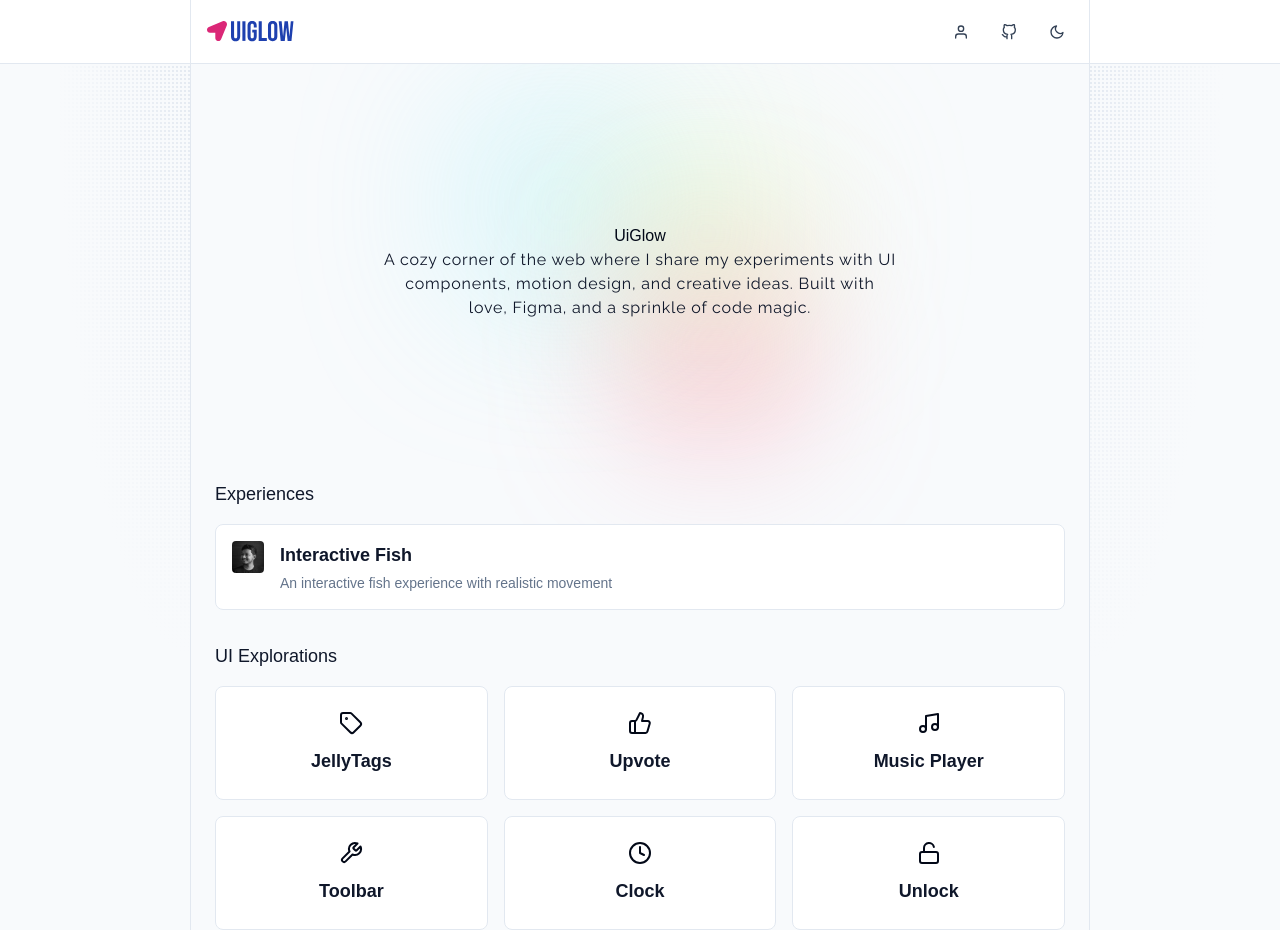
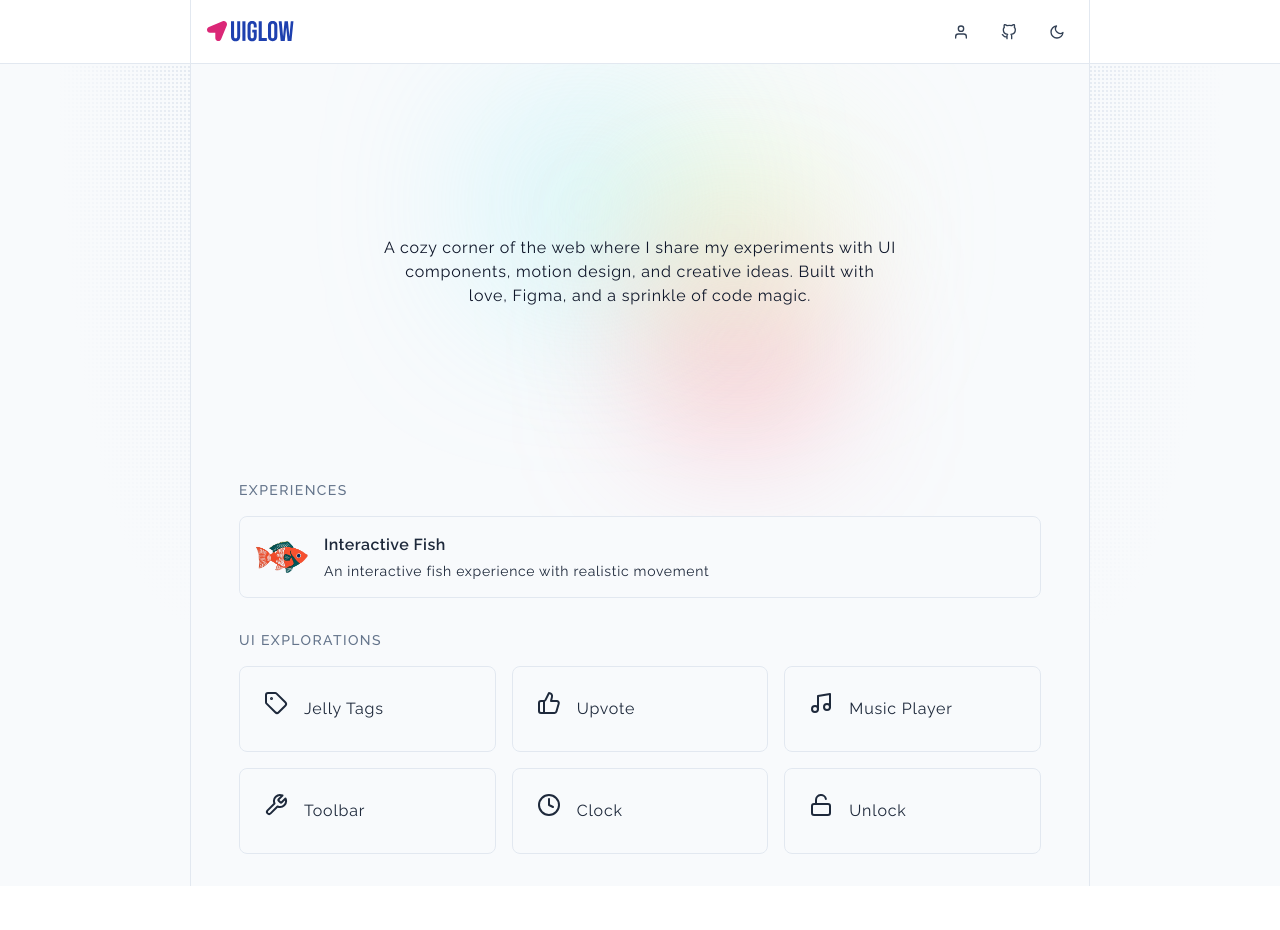
Before and after one commit to tonyzebastian/uiglow, a Next.js app: page / in a window 1280 px wide. After the commit the page ends 886 px from the top, so only its background shows below. Built offline with nearby package versions, Linux system fonts and the light colour scheme.

Commit message:
happy version

```diff
--- a/package.json
+++ b/package.json
@@ -18,6 +18,7 @@
     "class-variance-authority": "^0.7.1",
     "clsx": "^2.1.1",
     "framer-motion": "^11.15.0",
+    "lottie-web": "^5.12.2",
     "lucide-react": "^0.468.0",
     "next": "15.1.2",
     "react": "^18.0.0",
--- a/src/app/page.js
+++ b/src/app/page.js
@@ -6,7 +6,7 @@ import { Fish, Tag, ThumbsUp, Music, Wrench, Clock, Unlock } from 'lucide-react'
 
 const experienceCards = [
   {
-    image: "/profile.jpg",
+    image: "/fish/fish1.png",
     heading: "Interactive Fish",
     description: "An interactive fish experience with realistic movement",
     href: '/experiences/fish'
@@ -16,7 +16,7 @@ const experienceCards = [
 const explorationCards = [
   {
     icon: <Tag className="w-6 h-6" />,
-    heading: "JellyTags",
+    heading: "Jelly Tags",
     href: '/ui-explorations/jellytags'
   },
   {
@@ -58,12 +58,11 @@ export default function HomePage() {
 
         {/* Main Content */}
         <div className="w-[700px] md:w-[700px] lg:w-[800px] xl:w-[900px] border-x border-slate-200 dark:border-slate-900 pt-16">
-          <div className="px-6">
+          <div className="px-12">
             <AppHeader maxWidth="700px" />
             <section className="relative w-full h-96 flex flex-col items-start justify-center rounded-lg pt-8">
               <GradientBlob>
                 <div className='flex flex-col items-center max-w-lg'>
-                  <h1>UiGlow</h1>
                   <p className="text-base tracking-wider font-sans dark:text-slate-200 text-slate-900 text-center">
                     A cozy corner of the web where I share my experiments with UI components, motion design, and creative ideas. Built with love, Figma, and a sprinkle of code magic.
                   </p>
@@ -73,8 +72,8 @@ export default function HomePage() {
 
             {/* Experiences Section */}
             <div className="mt-8">
-              <h2 className="text-lg font-medium text-slate-900 dark:text-slate-100 mb-4">
-                Experiences
+              <h2 className="text-sm font-sans font-medium tracking-widest text-slate-500 dark:text-slate-500 mb-4">
+                EXPERIENCES
               </h2>
               <div className="grid gap-4">
                 {experienceCards.map((cardData, index) => (
@@ -88,9 +87,9 @@ export default function HomePage() {
             </div>
 
             {/* UI Explorations Section */}
-            <div className="mt-8">
-              <h2 className="text-lg font-medium text-slate-900 dark:text-slate-100 mb-4">
-                UI Explorations
+            <div className="mt-8 mb-8">
+              <h2 className="text-sm font-sans font-medium tracking-widest text-slate-500 dark:text-slate-500 mb-4">
+                UI EXPLORATIONS
               </h2>
               <div className="grid grid-cols-1 sm:grid-cols-2 md:grid-cols-3 gap-4">
                 {explorationCards.map((cardData, index) => (
--- a/src/components/CustomCard.jsx
+++ b/src/components/CustomCard.jsx
@@ -19,35 +19,35 @@ const CustomCard = ({
       {/* Card Content */}
       <div className="relative z-10">
         {variant === "horizontal" ? (
-          <div className="flex items-start gap-4">
+          <div className="flex flex-row items-center gap-4">
             {data.image && (
               <div className="flex-shrink-0">
                 <img
                   src={data.image}
                   alt={data.heading}
-                  className="h-8 w-8 rounded-sm object-cover"
+                  className="h-8 w-18 rounded-sm object-cover"
                 />
               </div>
             )}
             <div>
-              <h3 className="text-lg font-semibold text-slate-900 dark:text-slate-100">
+              <h3 className="text-base font-semibold font-sans tracking-wide text-slate-800 dark:text-slate-200">
                 {data.heading}
               </h3>
               {data.description && (
-                <p className="mt-1 text-sm text-slate-500 dark:text-slate-400">
+                <p className="mt-1 text-sm font-sans tracking-wider text-slate-800 dark:text-slate-200">
                   {data.description}
                 </p>
               )}
             </div>
           </div>
         ) : (
-          <div className="flex flex-col items-center text-center">
+          <div className="flex flex-row items-center gap-4">
             {data.icon && (
-              <div className="mb-3">
+              <div className="mb-3 text-slate-800 dark:text-slate-400">
                 {data.icon}
               </div>
             )}
-            <h3 className="text-lg font-semibold text-slate-900 dark:text-slate-100">
+            <h3 className="text-base font-sans tracking-wider text-slate-800 dark:text-slate-200">
               {data.heading}
             </h3>
           </div>
@@ -79,13 +79,12 @@ const CustomCard = ({
       <Card
         className={cn(
           "relative transition-all duration-300",
-          "bg-white dark:bg-slate-800",
-          "border border-slate-200 dark:border-slate-700",
-          isHovered && "border-slate-400 dark:border-slate-500",
+          "dark:bg-slate-950 bg-slate-50",
+          "border dark:border-slate-900 border-slate-200",
+          isHovered && "dark:border-slate-600 border-slate-400",
           variant === "horizontal" ? "p-4" : "p-6",
           "overflow-hidden",
           "cursor-pointer",
-          "hover:scale-[1.02]", // Add a subtle scale effect on hover
           className
         )}
         onMouseEnter={() => setIsHovered(true)}
@@ -99,11 +98,12 @@ const CustomCard = ({
     <Card
       className={cn(
         "relative transition-all duration-300",
-        "bg-white dark:bg-slate-800",
-        "border border-slate-200 dark:border-slate-700",
-        isHovered && "border-slate-400 dark:border-slate-500",
+        "dark:bg-slate-950 bg-slate-50",
+        "border dark:border-slate-900 border-slate-200",
+        isHovered && "dark:border-slate-600",
         variant === "horizontal" ? "p-4" : "p-6",
         "overflow-hidden",
+        "cursor-pointer",
         className
       )}
       onMouseEnter={() => setIsHovered(true)}
```
Also changed, not shown: 1 other file (tests, documents, lock files or other folders).
